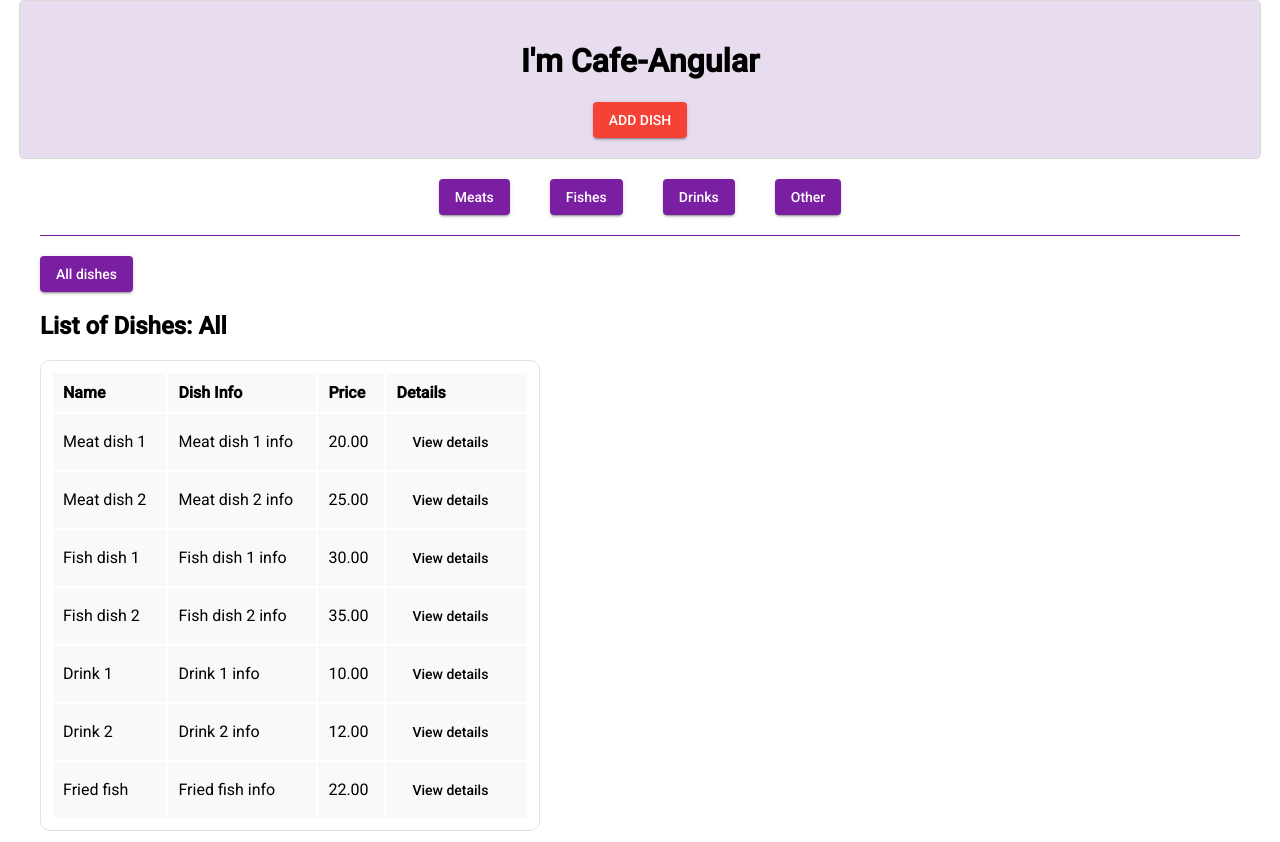
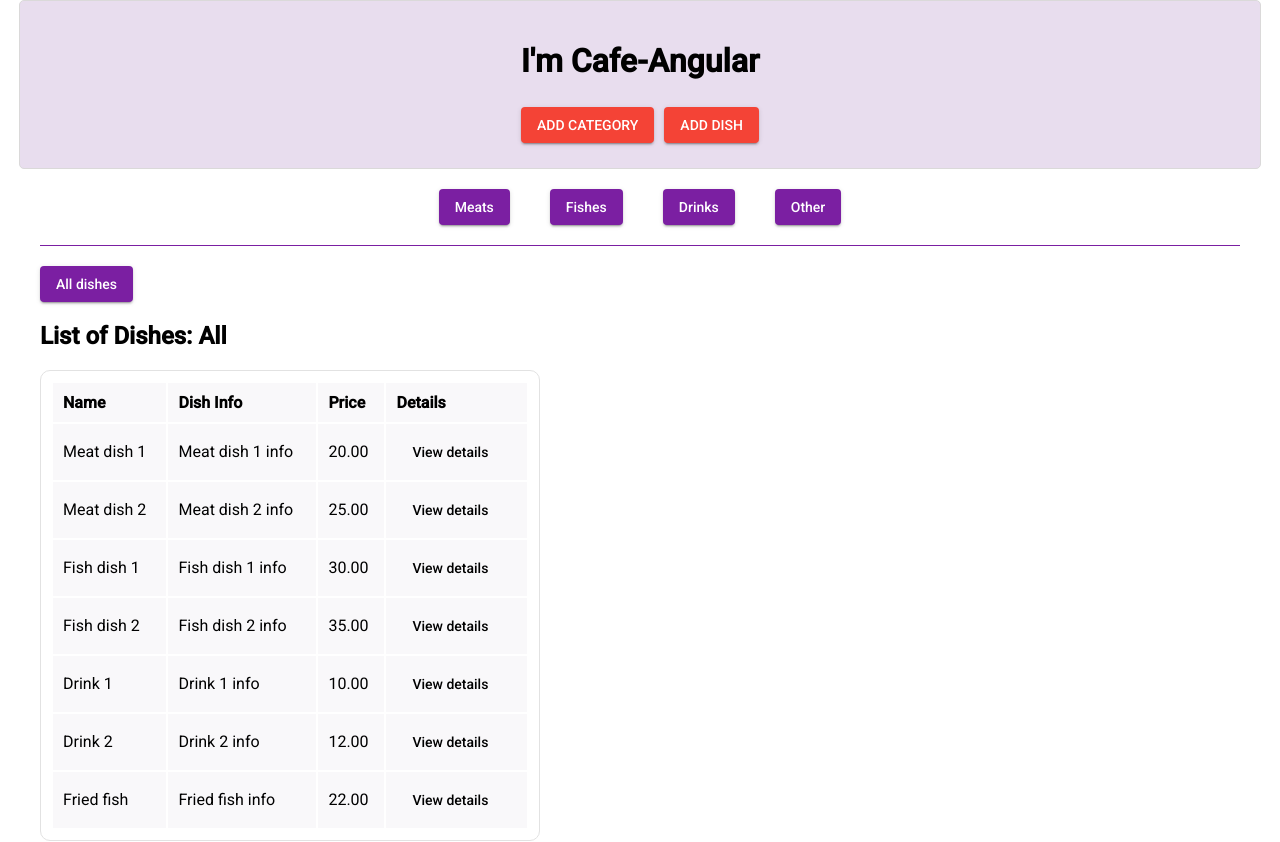
Before and after one commit to anna-manorik/cafe-angular, an Angular app in the folder cafe-angular/: page / in a window 1280 px wide. Shown: the top 842 px of the page. Built offline with nearby package versions, Linux system fonts and the light colour scheme; data requests are answered from the project's data file.

Commit message:
Update header.component.html

```diff
--- a/cafe-angular/src/app/core/components/header/header.component.html
+++ b/cafe-angular/src/app/core/components/header/header.component.html
@@ -1,5 +1,8 @@
 
 <div class="header-conteiner">
     <h1>I'm {{title}}</h1>
-    <button mat-raised-button color="warn" (click)="openDialog()">ADD DISH</button>
+    <ul>
+        <li><button mat-raised-button color="warn" (click)="openDialogCategory()">ADD CATEGORY</button></li>
+        <li><button mat-raised-button color="warn" (click)="openDialogDish()">ADD DISH</button></li>
+    </ul>
 </div>
```
